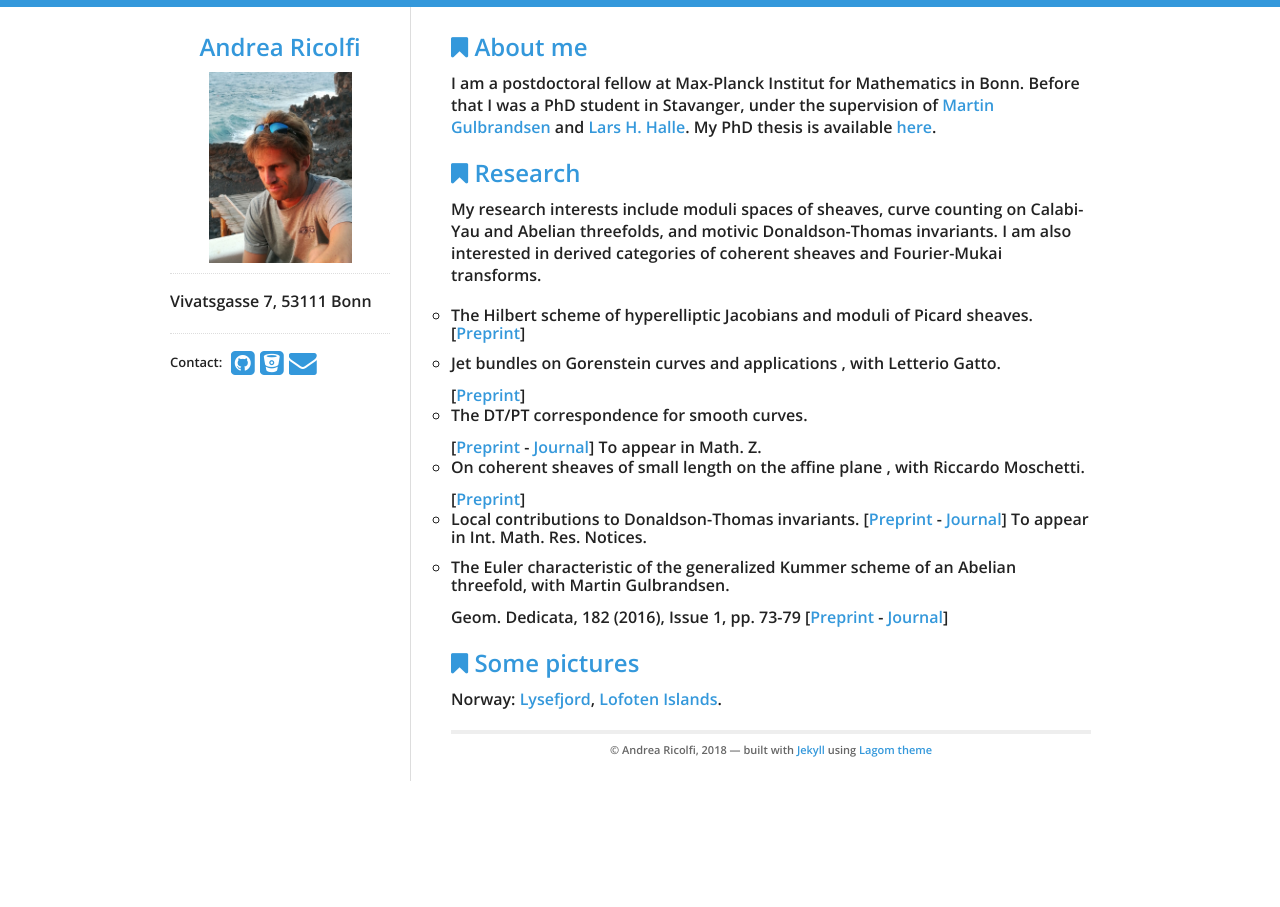
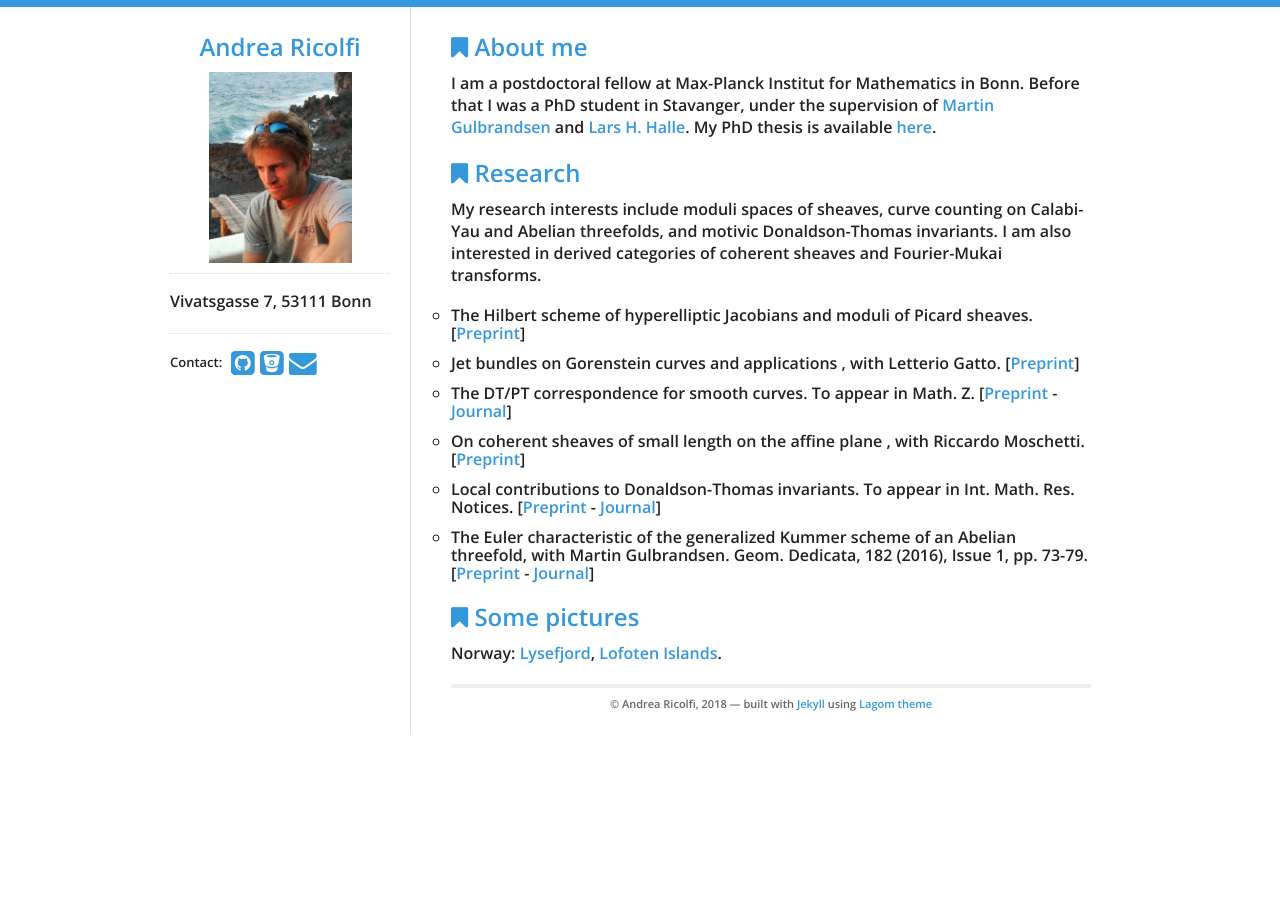
Before and after one commit to atricolfi/atricolfi.github.io, a Jekyll site: the page built from index.html, in a window 1280 px wide. Built offline with Jekyll 4.4.1, drawn with Linux system fonts in a browser that asks for light colours.

```diff
--- a/index.html
+++ b/index.html
@@ -21,20 +21,16 @@ I am also interested in derived categories of coherent sheaves and Fourier-Mukai
 
   <ul style="list-style-type:circle">
 <li><i>The Hilbert scheme of hyperelliptic Jacobians and moduli of Picard sheaves</i>. [<a href="https://lanl.arxiv.org.lanl.gov/abs/1804.08481">Preprint</a>]</li>
-<li><i>Jet bundles on Gorenstein curves and applications </i>, with Letterio Gatto. </li> [<a href="http://lanl.arxiv.org/abs/1804.04617">Preprint</a>]
-<li><i>The DT/PT correspondence for smooth curves</i>. </li> [<a href="http://xxx.lanl.gov/abs/1708.07812">Preprint</a>
-- <a href="https://link.springer.com/article/10.1007/s00209-017-2037-2?wt_mc=Internal.Event.1.SEM.ArticleAuthorOnlineFirst">Journal</a>]
-To appear in Math. Z.
-<li><i>On coherent sheaves of small length on the affine plane </i>, with Riccardo Moschetti. </li>
-    [<a href="http://xxx.lanl.gov/abs/1708.03969">Preprint</a>]
-<li><i>Local contributions to Donaldson-Thomas invariants. </i>[<a href="https://arxiv.org/abs/1610.08403">Preprint</a>
-- <a href="https://academic.oup.com/imrn/article-abstract/doi/10.1093/imrn/rnx046/3072970/Local-Contributions-to-Donaldson-Thomas-Invariants?redirectedFrom=fulltext">Journal</a>]
-  To appear in Int. Math. Res. Notices.
+<li><i>Jet bundles on Gorenstein curves and applications </i>, with Letterio Gatto. [<a href="http://lanl.arxiv.org/abs/1804.04617">Preprint</a>] </li>
+<li><i>The DT/PT correspondence for smooth curves</i>. To appear in Math. Z. [<a href="http://xxx.lanl.gov/abs/1708.07812">Preprint</a>
+- <a href="https://link.springer.com/article/10.1007/s00209-017-2037-2?wt_mc=Internal.Event.1.SEM.ArticleAuthorOnlineFirst">Journal</a>]</li>
+<li><i>On coherent sheaves of small length on the affine plane </i>, with Riccardo Moschetti. [<a href="http://xxx.lanl.gov/abs/1708.03969">Preprint</a>]</li>
+<li><i>Local contributions to Donaldson-Thomas invariants.</i> To appear in Int. Math. Res. Notices. [<a href="https://arxiv.org/abs/1610.08403">Preprint</a>
+- <a href="https://academic.oup.com/imrn/article-abstract/doi/10.1093/imrn/rnx046/3072970/Local-Contributions-to-Donaldson-Thomas-Invariants?redirectedFrom=fulltext">Journal</a>]</li>
 <li><i> The Euler characteristic of the generalized Kummer scheme
-of an Abelian threefold</i>, with Martin Gulbrandsen. </li>
-    Geom. Dedicata, 182 (2016), Issue 1, pp. 73-79 [<a
+of an Abelian threefold</i>, with Martin Gulbrandsen. Geom. Dedicata, 182 (2016), Issue 1, pp. 73-79. [<a
 href="http://lanl.arxiv.org/abs/1506.01229">Preprint</a> - <a
-href="http://link.springer.com/article/10.1007/s10711-015-0128-y"> Journal</a>]
+href="http://link.springer.com/article/10.1007/s10711-015-0128-y"> Journal</a>]</li>
   </ul>
 </p>
 
```
